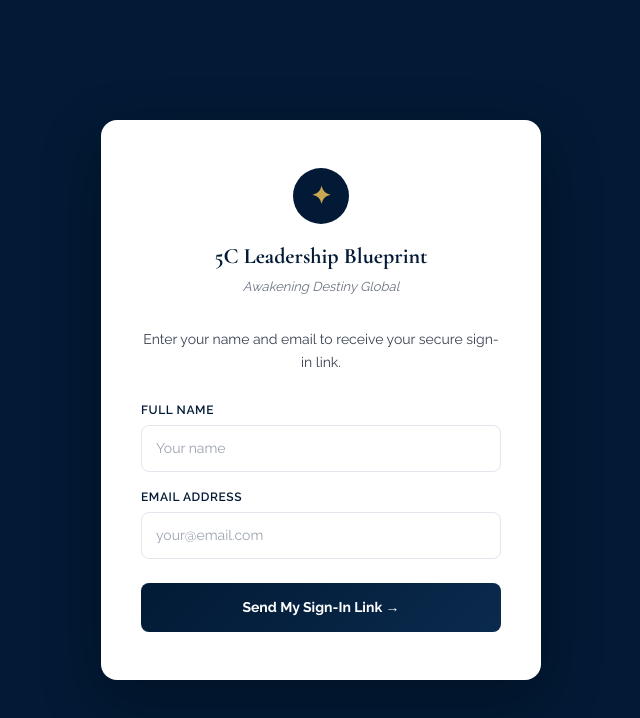
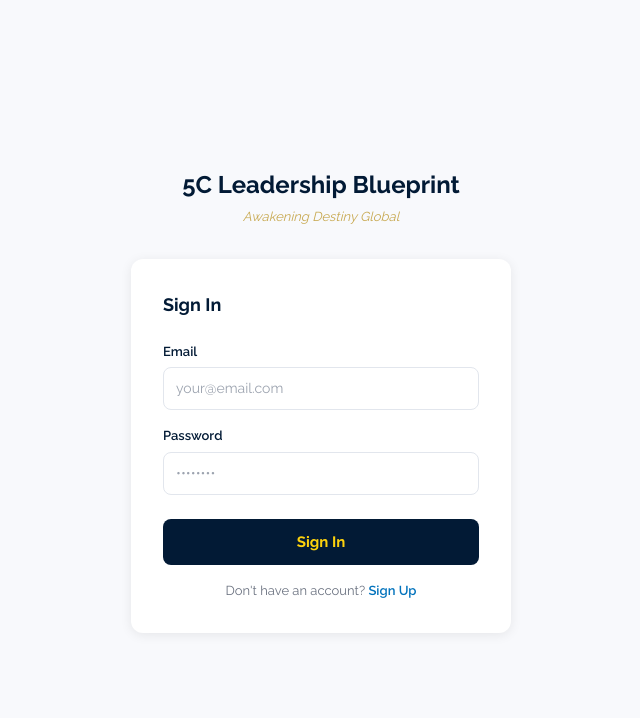
Before and after one commit to drwill888/adg-training-portal, a Next.js app: page /login in a window 1280 px wide. Shown: the top 718 px of the page, without its empty margins (319-959 px from the left). Built offline with nearby package versions, Linux system fonts and the light colour scheme; no server answers.

Commit message:
Update login.js

```diff
--- a/pages/login.js
+++ b/pages/login.js
@@ -1,103 +1,72 @@
 // pages/login.js
 import { useState } from 'react'
+import { supabase } from '../lib/supabase'
 import Head from 'next/head'
-
-const colors = {
-  navy: '#021A35', navyLight: '#0a2a4d',
-  gold: '#C8A951', skyBlue: '#00AEEF',
-  white: '#FFFFFF', offWhite: '#F8F9FC',
-  gray200: '#e2e6ed', gray300: '#c8cdd6',
-  gray500: '#6b7280', gray700: '#374151',
-  red: '#EE3124',
-}
 
 export default function LoginPage() {
   const [email, setEmail] = useState('')
-  const [name, setName] = useState('')
-  const [sent, setSent] = useState(false)
+  const [password, setPassword] = useState('')
+  const [isSignUp, setIsSignUp] = useState(false)
   const [loading, setLoading] = useState(false)
   const [error, setError] = useState('')
 
   const handleSubmit = async () => {
-    if (!email || !name) {
-      setError('Please enter your name and email.')
-      return
-    }
+    if (!email || !password) { setError('Email and password required'); return }
     setLoading(true)
     setError('')
 
-    try {
-      const res = await fetch('/api/send-magic-link', {
-        method: 'POST',
-        headers: { 'Content-Type': 'application/json' },
-        body: JSON.stringify({ email, name }),
-      })
-      const data = await res.json()
-      if (!res.ok) {
-        setError(data.error || 'Something went wrong.')
-        setLoading(false)
-      } else {
-        setSent(true)
-        setLoading(false)
-      }
-    } catch (err) {
-      setError('Network error: ' + err.message)
-      setLoading(false)
+    if (isSignUp) {
+      const { error } = await supabase.auth.signUp({ email, password })
+      if (error) { setError(error.message); setLoading(false); return }
+      window.location.href = '/'
+    } else {
+      const { error } = await supabase.auth.signInWithPassword({ email, password })
+      if (error) { setError(error.message); setLoading(false); return }
+      window.location.href = '/'
     }
   }
+
+  const navy = '#021A35', gold = '#C8A951', gray = '#6b7280'
 
   return (
     <>
       <Head><title>Sign In | 5C Leadership Blueprint</title></Head>
-      <div style={{ minHeight: '100vh', background: colors.navy, display: 'flex', alignItems: 'center', justifyContent: 'center', fontFamily: "'Raleway', sans-serif", padding: '20px' }}>
-        <link href="https://fonts.googleapis.com/css2?family=Raleway:wght@300;400;500;600;700&family=Cormorant+Garamond:wght@400;600;700&display=swap" rel="stylesheet" />
-        <div style={{ background: colors.white, borderRadius: 16, padding: '48px 40px', width: '100%', maxWidth: 440, boxShadow: '0 20px 60px rgba(0,0,0,0.3)' }}>
+      <div style={{ minHeight: '100vh', display: 'flex', alignItems: 'center', justifyContent: 'center', background: '#F8F9FC', fontFamily: "'Raleway', sans-serif" }}>
+        <link href="https://fonts.googleapis.com/css2?family=Raleway:wght@400;600;700&display=swap" rel="stylesheet" />
+        <div style={{ width: '100%', maxWidth: 420, padding: '0 20px' }}>
           <div style={{ textAlign: 'center', marginBottom: 32 }}>
-            <div style={{ width: 56, height: 56, borderRadius: '50%', background: colors.navy, margin: '0 auto 16px', display: 'flex', alignItems: 'center', justifyContent: 'center', fontSize: 24, color: colors.gold, fontWeight: 700 }}>✦</div>
-            <h1 style={{ fontSize: 22, fontWeight: 700, color: colors.navy, margin: '0 0 4px', fontFamily: "'Cormorant Garamond', serif" }}>5C Leadership Blueprint</h1>
-            <p style={{ fontSize: 13, color: colors.gray500, margin: 0, fontStyle: 'italic' }}>Awakening Destiny Global</p>
+            <h1 style={{ color: navy, fontSize: 24, fontWeight: 700, margin: '0 0 4px' }}>5C Leadership Blueprint</h1>
+            <p style={{ color: gold, fontSize: 13, margin: 0, fontStyle: 'italic' }}>Awakening Destiny Global</p>
           </div>
-
-          {!sent ? (<>
-            <p style={{ fontSize: 14, color: colors.gray700, textAlign: 'center', marginBottom: 28, lineHeight: 1.6 }}>Enter your name and email to receive your secure sign-in link.</p>
-
+          <div style={{ background: '#fff', borderRadius: 12, padding: 32, boxShadow: '0 2px 12px rgba(0,0,0,0.08)' }}>
+            <h2 style={{ color: navy, fontSize: 18, fontWeight: 700, margin: '0 0 24px' }}>
+              {isSignUp ? 'Create Account' : 'Sign In'}
+            </h2>
             <div style={{ marginBottom: 16 }}>
-              <label style={{ display: 'block', fontSize: 12, fontWeight: 600, color: colors.navy, marginBottom: 6, letterSpacing: '0.05em' }}>FULL NAME</label>
-              <input type="text" value={name} onChange={e => setName(e.target.value)} placeholder="Your name"
-                style={{ width: '100%', padding: '12px 14px', borderRadius: 8, fontSize: 14, border: `1.5px solid ${colors.gray200}`, outline: 'none', fontFamily: 'inherit', boxSizing: 'border-box', color: colors.navy }}
-                onFocus={e => e.target.style.borderColor = colors.gold}
-                onBlur={e => e.target.style.borderColor = colors.gray200} />
+              <label style={{ display: 'block', fontSize: 13, fontWeight: 600, color: navy, marginBottom: 6 }}>Email</label>
+              <input type="email" value={email} onChange={e => setEmail(e.target.value)}
+                style={{ width: '100%', padding: '10px 12px', border: '1px solid #e2e6ed', borderRadius: 8, fontSize: 14, boxSizing: 'border-box', outline: 'none' }}
+                placeholder="your@email.com" onKeyDown={e => e.key === 'Enter' && handleSubmit()} />
             </div>
-
             <div style={{ marginBottom: 24 }}>
-              <label style={{ display: 'block', fontSize: 12, fontWeight: 600, color: colors.navy, marginBottom: 6, letterSpacing: '0.05em' }}>EMAIL ADDRESS</label>
-              <input type="email" value={email} onChange={e => setEmail(e.target.value)} placeholder="your@email.com"
-                onKeyDown={e => e.key === 'Enter' && handleSubmit()}
-                style={{ width: '100%', padding: '12px 14px', borderRadius: 8, fontSize: 14, border: `1.5px solid ${colors.gray200}`, outline: 'none', fontFamily: 'inherit', boxSizing: 'border-box', color: colors.navy }}
-                onFocus={e => e.target.style.borderColor = colors.gold}
-                onBlur={e => e.target.style.borderColor = colors.gray200} />
+              <label style={{ display: 'block', fontSize: 13, fontWeight: 600, color: navy, marginBottom: 6 }}>Password</label>
+              <input type="password" value={password} onChange={e => setPassword(e.target.value)}
+                style={{ width: '100%', padding: '10px 12px', border: '1px solid #e2e6ed', borderRadius: 8, fontSize: 14, boxSizing: 'border-box', outline: 'none' }}
+                placeholder="••••••••" onKeyDown={e => e.key === 'Enter' && handleSubmit()} />
             </div>
-
-            {error && (
-              <div style={{ padding: '10px 14px', background: '#FEF2F2', borderRadius: 8, marginBottom: 16, borderLeft: `3px solid ${colors.red}` }}>
-                <p style={{ fontSize: 13, color: colors.red, margin: 0 }}>{error}</p>
-              </div>
-            )}
-
+            {error && <p style={{ color: '#EE3124', fontSize: 13, marginBottom: 16 }}>{error}</p>}
             <button onClick={handleSubmit} disabled={loading}
-              style={{ width: '100%', padding: '14px', borderRadius: 8, fontSize: 14, fontWeight: 700, border: 'none', cursor: loading ? 'default' : 'pointer', background: loading ? colors.gray300 : `linear-gradient(135deg, ${colors.navy}, ${colors.navyLight})`, color: colors.white, transition: 'all 0.2s', fontFamily: 'inherit' }}>
-              {loading ? 'Sending...' : 'Send My Sign-In Link →'}
+              style={{ width: '100%', padding: '12px', background: navy, color: '#FDD20D', border: 'none', borderRadius: 8, fontSize: 15, fontWeight: 700, cursor: loading ? 'default' : 'pointer', opacity: loading ? 0.7 : 1 }}>
+              {loading ? 'Please wait...' : isSignUp ? 'Create Account' : 'Sign In'}
             </button>
-          </>) : (
-            <div style={{ textAlign: 'center' }}>
-              <div style={{ width: 64, height: 64, borderRadius: '50%', background: '#F0FDF4', margin: '0 auto 20px', display: 'flex', alignItems: 'center', justifyContent: 'center', fontSize: 28 }}>✓</div>
-              <h2 style={{ fontSize: 20, fontWeight: 700, color: colors.navy, marginBottom: 12 }}>Check your email</h2>
-              <p style={{ fontSize: 14, color: colors.gray700, lineHeight: 1.7, marginBottom: 8 }}>We sent a sign-in link to</p>
-              <p style={{ fontSize: 14, fontWeight: 600, color: colors.navy, marginBottom: 20 }}>{email}</p>
-              <p style={{ fontSize: 13, color: colors.gray500, lineHeight: 1.6 }}>Click the link in the email to access your Leadership Blueprint. The link expires in 1 hour.</p>
-              <button onClick={() => setSent(false)} style={{ marginTop: 24, fontSize: 13, color: colors.gold, background: 'none', border: 'none', cursor: 'pointer', fontWeight: 600, fontFamily: 'inherit' }}>← Use a different email</button>
-            </div>
-          )}
+            <p style={{ textAlign: 'center', marginTop: 16, fontSize: 13, color: gray }}>
+              {isSignUp ? 'Already have an account? ' : "Don't have an account? "}
+              <span onClick={() => { setIsSignUp(!isSignUp); setError('') }}
+                style={{ color: '#0172BC', cursor: 'pointer', fontWeight: 600 }}>
+                {isSignUp ? 'Sign In' : 'Sign Up'}
+              </span>
+            </p>
+          </div>
         </div>
       </div>
     </>
```
